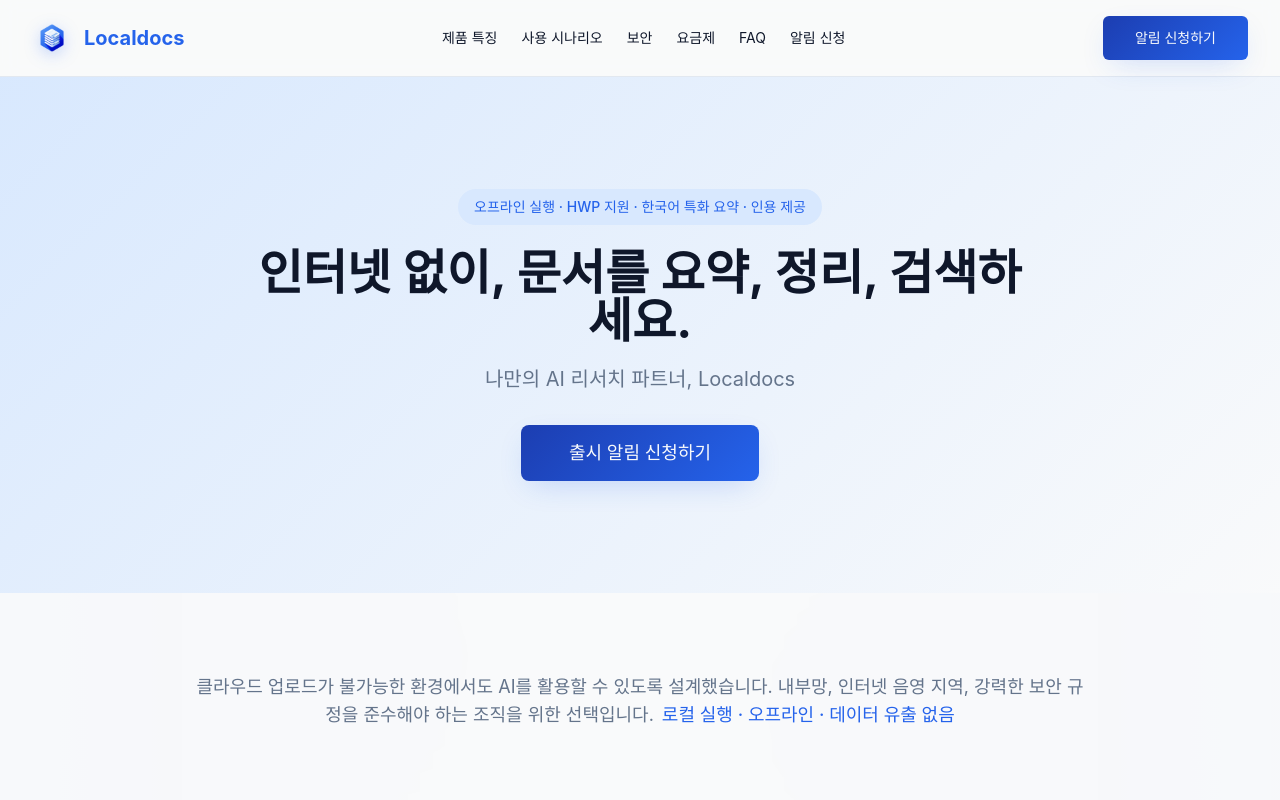
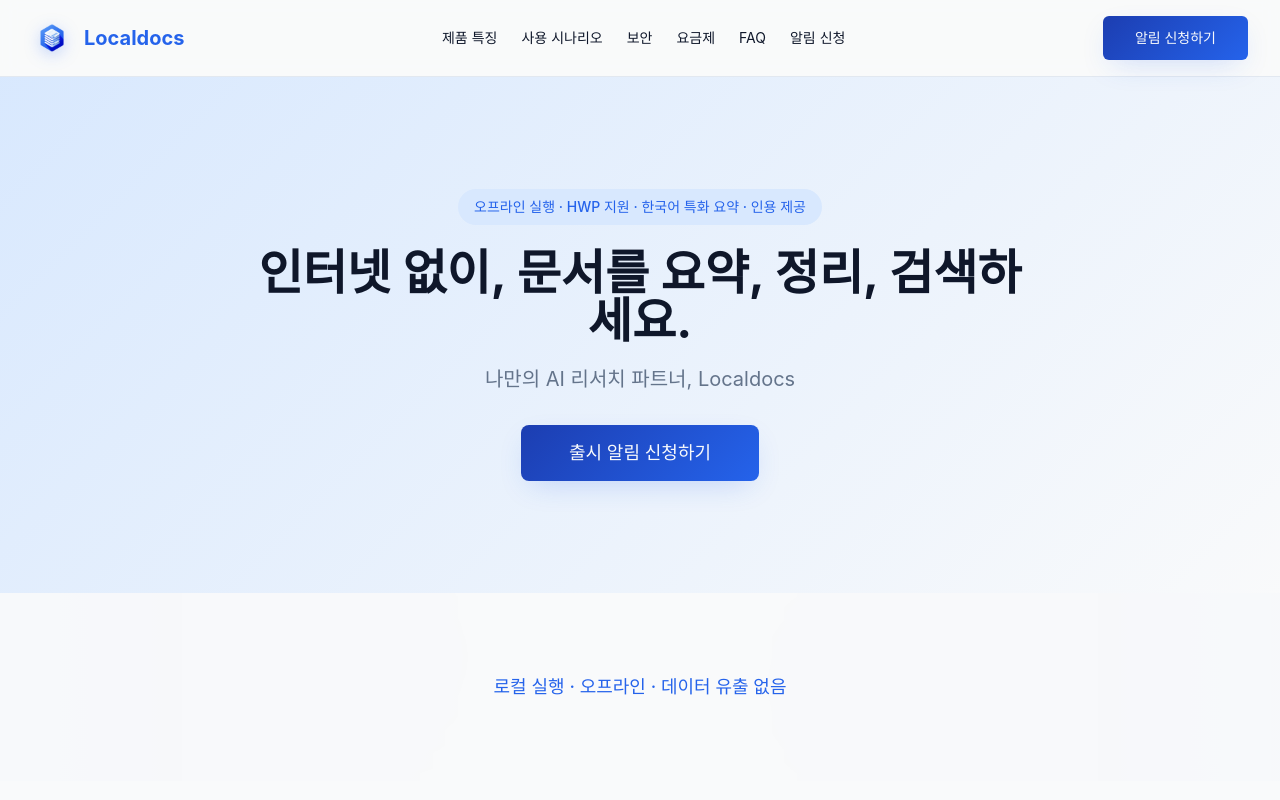
Before and after one commit to sh-kim-peekaboolabs/offline-docs-ai, a React (Vite) app: page / in a window 1280 px wide. Shown: the top 800 px of the page. Built offline with nearby package versions, Linux system fonts and the light colour scheme.

Commit message:
Remove paragraph from landing page

```diff
--- a/src/pages/Index.tsx
+++ b/src/pages/Index.tsx
@@ -65,9 +65,8 @@ const Trust = () => (
     </div>
     <div className="container relative">
       <h2 id="trust-heading" className="sr-only">신뢰 맥락</h2>
-      <p className="text-center text-lg text-muted-foreground max-w-4xl mx-auto">
-        클라우드 업로드가 불가능한 환경에서도 AI를 활용할 수 있도록 설계했습니다. 내부망, 인터넷 음영 지역, 강력한 보안 규정을 준수해야 하는 조직을 위한 선택입니다.
-        <span className="ml-2 font-medium text-primary">로컬 실행 · 오프라인 · 데이터 유출 없음</span>
+      <p className="text-center text-lg font-medium text-primary max-w-2xl mx-auto">
+        로컬 실행 · 오프라인 · 데이터 유출 없음
       </p>
     </div>
   </section>
```
